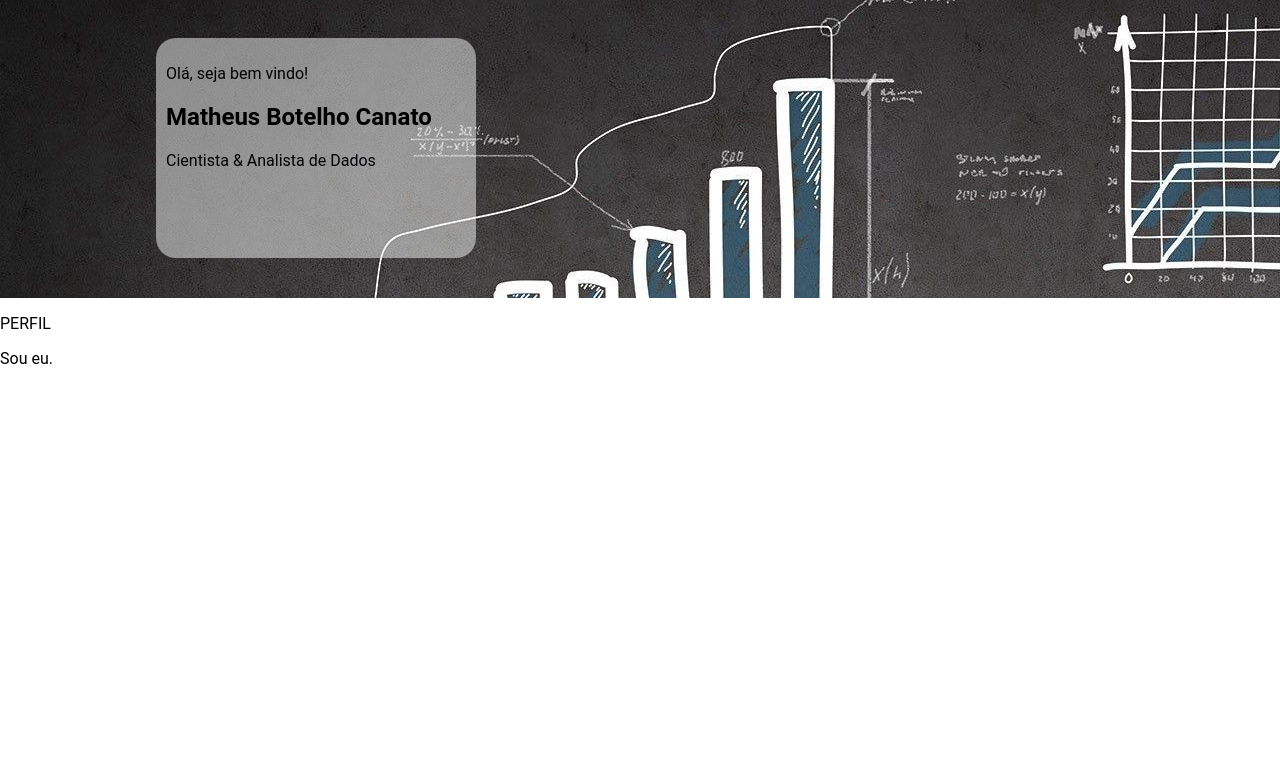
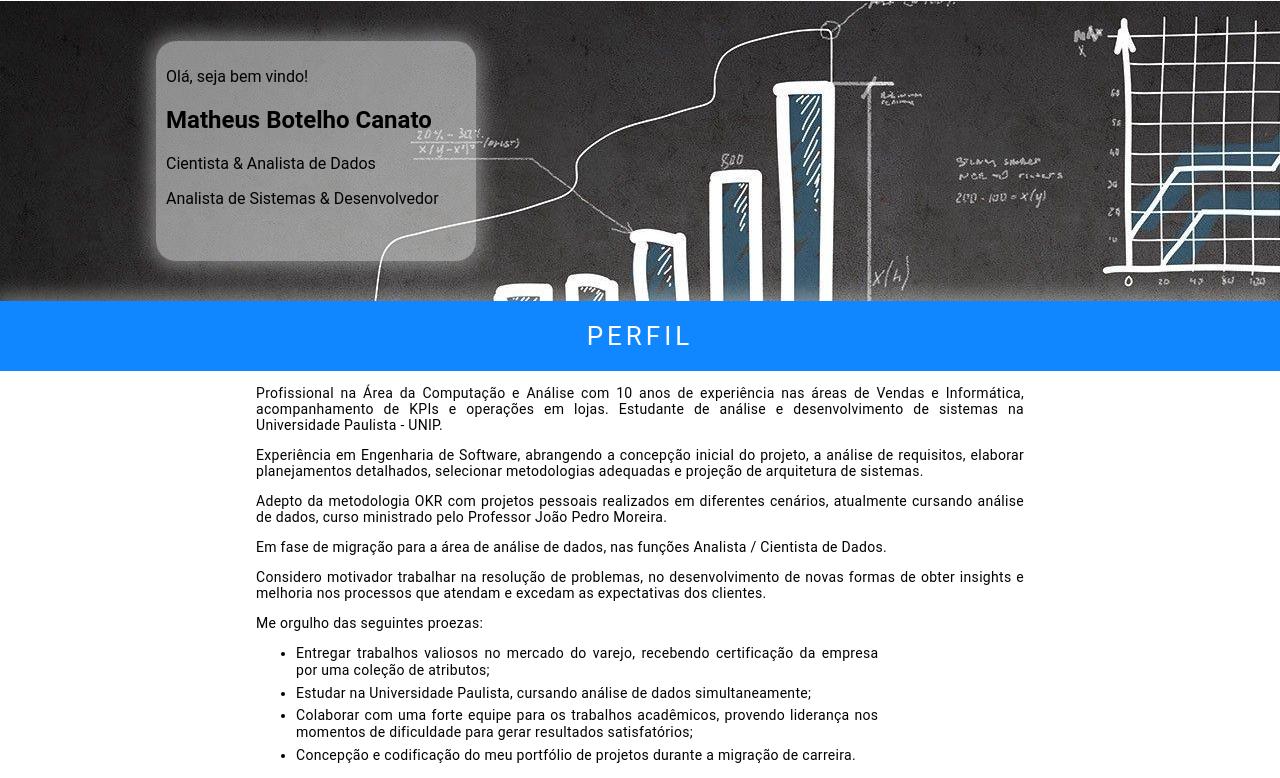
Before and after one commit to matheusbcanato/matheusbcanato.github.io, a plain HTML site: page index.html in a window 1280 px wide. Shown: the part 118-896 px from the top of the page. Before the commit the page ends 800 px from the top, so only its background shows below. Drawn offline with Linux system fonts and the light colour scheme.

Commit message:
Add files via upload

```diff
--- a/index.html
+++ b/index.html
@@ -32,12 +32,29 @@
                 <p>Olá, seja bem vindo!</p>
                 <h2>Matheus Botelho Canato</h2>
                 <p>Cientista & Analista de Dados</p>
+                <p>Analista de Sistemas & Desenvolvedor</p>
             </div>
         </div>
         <div class="perfil-text-head">
-            <p>PERFIL</p>
+            <p class="section-title">PERFIL</p>
             <div class="perfil-text-content">
-                <p>Sou eu.</p>
+                <p>Profissional na Área da Computação e Análise com 10 anos de experiência nas áreas de Vendas e Informática,
+                     acompanhamento de KPIs e operações em lojas. Estudante de análise e desenvolvimento de sistemas na
+                    Universidade Paulista - UNIP.</p>
+                <p>Experiência em Engenharia de Software, abrangendo a concepção inicial do projeto, a análise de requisitos,
+                    elaborar planejamentos detalhados, selecionar metodologias adequadas e projeção de arquitetura de sistemas.</p>
+                <p>Adepto da metodologia OKR com projetos pessoais realizados em diferentes cenários, atualmente cursando
+                    análise de dados, curso ministrado pelo Professor João Pedro Moreira.</p>
+                <p>Em fase de migração para a área de análise de dados, nas funções Analista / Cientista de Dados.</p>
+                <p>Considero motivador trabalhar na resolução de problemas, no desenvolvimento de novas formas de obter
+                    insights e melhoria nos processos que atendam e excedam as expectativas dos clientes.</p>
+                <p>Me orgulho das seguintes proezas:</p>
+                <ul>
+                    <li>Entregar trabalhos valiosos no mercado do varejo, recebendo certificação da empresa por uma coleção de atributos;</li>
+                    <li>Estudar na Universidade Paulista, cursando análise de dados simultaneamente;</li>
+                    <li>Colaborar com uma forte equipe para os trabalhos acadêmicos, provendo liderança nos momentos de dificuldade para gerar resultados satisfatórios;</li>
+                    <li>Concepção e codificação do meu portfólio de projetos durante a migração de carreira.</li>
+                </ul>
             </div>
         </div>
     </section>
--- a/styles.css
+++ b/styles.css
@@ -7,8 +7,15 @@ h1 {
     margin: 0;
 }
 
-p, h2 {
+p, h2, ul li {
   font-family: 'Roboto', sans-serif;
+}
+
+ul li {
+  width: 80%;
+  text-align: justify;
+  margin-top: 6px;
+  line-height: 1.2;
 }
 
 .topo-container {
@@ -20,7 +27,6 @@ p, h2 {
     transition: .5s;
     border-top: 2px solid #1087ff;
     padding-bottom: 2px;
-    border-bottom: 1px solid #000000;
   }
   .topo-header {
     width: 100%;
@@ -77,9 +83,12 @@ p, h2 {
     display: none;
   }
   .perfil-head {
+    margin-top: 4px;
     width: 100%;
     min-height: 300px;
     background-image: url(perfil-bg.jpg);
+    border-bottom: #222222;
+    border-top: #222222;
   }
   .perfil-describe {
     width: 300px;
@@ -87,8 +96,32 @@ p, h2 {
     position: absolute;
     margin: 40px 156px;
     background-color: rgba(249, 249, 249, 0.5);
+    box-shadow: 0 0 20px 5px rgba(255, 255, 255, 0.4);
     padding: 10px;
     border-radius: 20px;
+  }
+  .perfil-text-head {
+    width: 100%;
+  }
+  .section-title {
+    display: flex;
+    justify-content: center;
+    font-size: 26px;
+    letter-spacing: 4px;
+    margin: auto;
+    padding: 20px;
+    position: relative;
+    color: #ffffff;
+    background-color: #1087ff;
+    box-shadow: 0 0 20px 5px rgba(255, 255, 255, 0.4);
+  }
+  .perfil-text-content{
+    font-size: 14px;
+    letter-spacing: 0.3px;
+    text-align: justify;
+    width: 60%;
+    position: flex;
+    margin:auto;
   }
   @media only screen and (max-width: 1035px) {
     .topo-nav-wraper p.navContent {
@@ -100,7 +133,15 @@ p, h2 {
     .tap-menu-icon {
       display: block;
     }
+    .perfil-head {
+      background-size: 960px 540px;
+      background-repeat: no-repeat;
+      background-position: -350px 0 ;
+    }
     .perfil-describe {
       margin: 20px 20px;
     }
+    .perfil-text-content {
+      width: 90%;
+    }
   }
```
